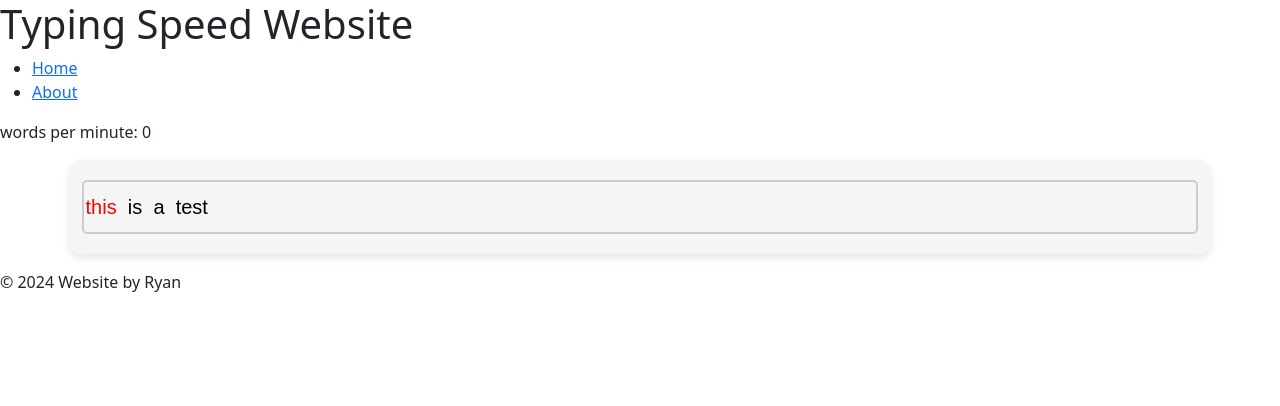
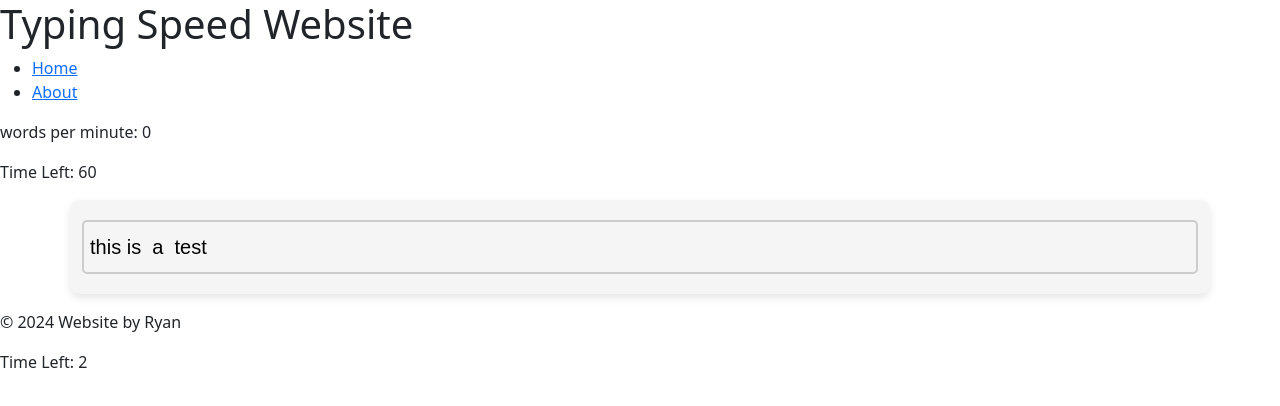
Before and after one commit to FrokSo/TypingTest_React, a React (Vite) app in the folder react-app/: page / in a window 1280 px wide. Shown: the top 406 px of the page. Built offline with nearby package versions, Linux system fonts and the light colour scheme.

Commit message:
altered styling and small change in frontend logic for inputbox

```diff
--- a/react-app/src/App.css
+++ b/react-app/src/App.css
@@ -13,7 +13,7 @@
 .referenceText {
   position: absolute;
   top: 50%;
-  left: 10px;
+  left: 20px;
   transform: translateY(-50%);
   pointer-events: none;
   white-space: pre-wrap;
--- a/react-app/src/components/Input.tsx
+++ b/react-app/src/components/Input.tsx
@@ -7,12 +7,10 @@ interface TextBoxProp {
     retrieveNumCorrectWords: (num: number) => void;
 }
 
-function TextBox({ wordDump, isTextboxDisabled, startTimer,
-    retrieveNumCorrectWords }: TextBoxProp) {
+function TextBox({ wordDump, isTextboxDisabled, startTimer, retrieveNumCorrectWords }: TextBoxProp) {
     const [value, setValue] = useState('');
     const [userInput, setUserInput] = useState<JSX.Element[]>([]);
     const [isTimerStarted, setIsTimerStarted] = useState(false);
-    const [numCorrectInputs, setNumCorreectInputs] = useState(0);
 
     useEffect(() => {
         checkUserInput();
@@ -24,24 +22,35 @@ function TextBox({ wordDump, isTextboxDisabled, startTimer,
         const userTypedArray: string[] = wordsUserTyped.split(' ');
         const numberWordsTyped: number = userTypedArray.length;
 
-        setNumCorreectInputs(0);
+        let correctCount = 0;
         for (let i = 0; i < numberWordsTyped; ++i) {
-            if (userTypedArray[i] === wordDump[i]) {
+            for (let charIndex = 0; charIndex < wordDump[i].length; ++charIndex) {
+                if (wordDump[i][charIndex] === (userTypedArray[i] ? userTypedArray[i][charIndex] : '')) {
                     input.push(
-                    <span key={i} style={{ color: "green" }}>
-                        {wordDump[i]} &nbsp;
+                        <span key={`${i}-${charIndex}`} style={{ color: "green" }}>
+                            {wordDump[i][charIndex]}
                         </span>
                     );
-                setNumCorreectInputs(prev => prev + 1);
+                } else if (userTypedArray[i] && wordDump[i][charIndex] !== userTypedArray[i][charIndex]) {
+                    input.push(
+                        <span key={`${i}-${charIndex}`} style={{ color: "red" }}>
+                            {wordDump[i][charIndex]}
+                        </span>
+                    );
                 } else {
                     input.push(
-                    <span key={i} style={{ color: "red" }}>
-                        {wordDump[i]} &nbsp;
+                        <span key={`${i}-${charIndex}`} style={{ color: "black" }}>
+                            {wordDump[i][charIndex]}
                         </span>
                     );
                 }
             }
-        retrieveNumCorrectWords(numCorrectInputs);
+            input.push(<span key={`space-${i}`}>&nbsp;</span>);
+            if (wordDump[i] == userTypedArray[i]) {
+                correctCount++;
+            }
+        }
+        retrieveNumCorrectWords(correctCount);
 
         for (let i = numberWordsTyped; i < wordDump.length; ++i) {
             input.push(
@@ -69,8 +78,9 @@ function TextBox({ wordDump, isTextboxDisabled, startTimer,
     return (
         <>
             <div className="container">
-                <div className="referenceText"> {userInput} </div>
-                <input className="user-input"
+                <div className="referenceText">{userInput}</div>
+                <input
+                    className="user-input"
                     onChange={handleChange}
                     onKeyDown={handleKeyDown}
                     value={value}
@@ -78,7 +88,6 @@ function TextBox({ wordDump, isTextboxDisabled, startTimer,
                     spellCheck={false}
                     disabled={isTextboxDisabled}
                 />
-
             </div>
         </>
     );
--- a/react-app/src/components/Timer.tsx
+++ b/react-app/src/components/Timer.tsx
@@ -34,6 +34,7 @@ function Timer({ initialSeconds, shouldStart, onTimerFinish, retrieveTime }: Tim
             }
         }
     }, [seconds, onTimerFinish, isStarted])
+    return (<p>Time Left: {seconds}</p>)
 }
 
 export default Timer;
```
Lines whose indentation alone changed are shown as unchanged.
